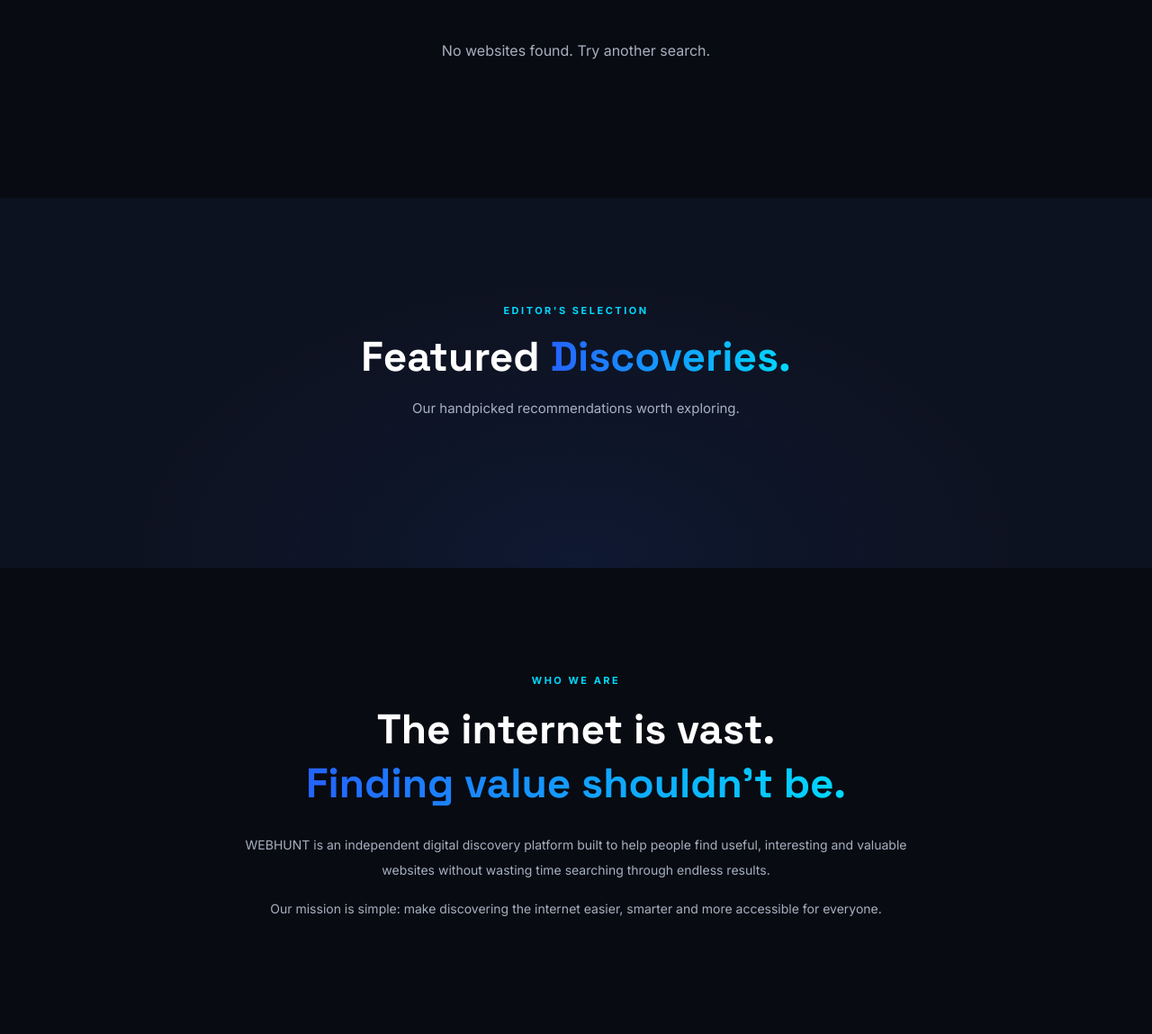
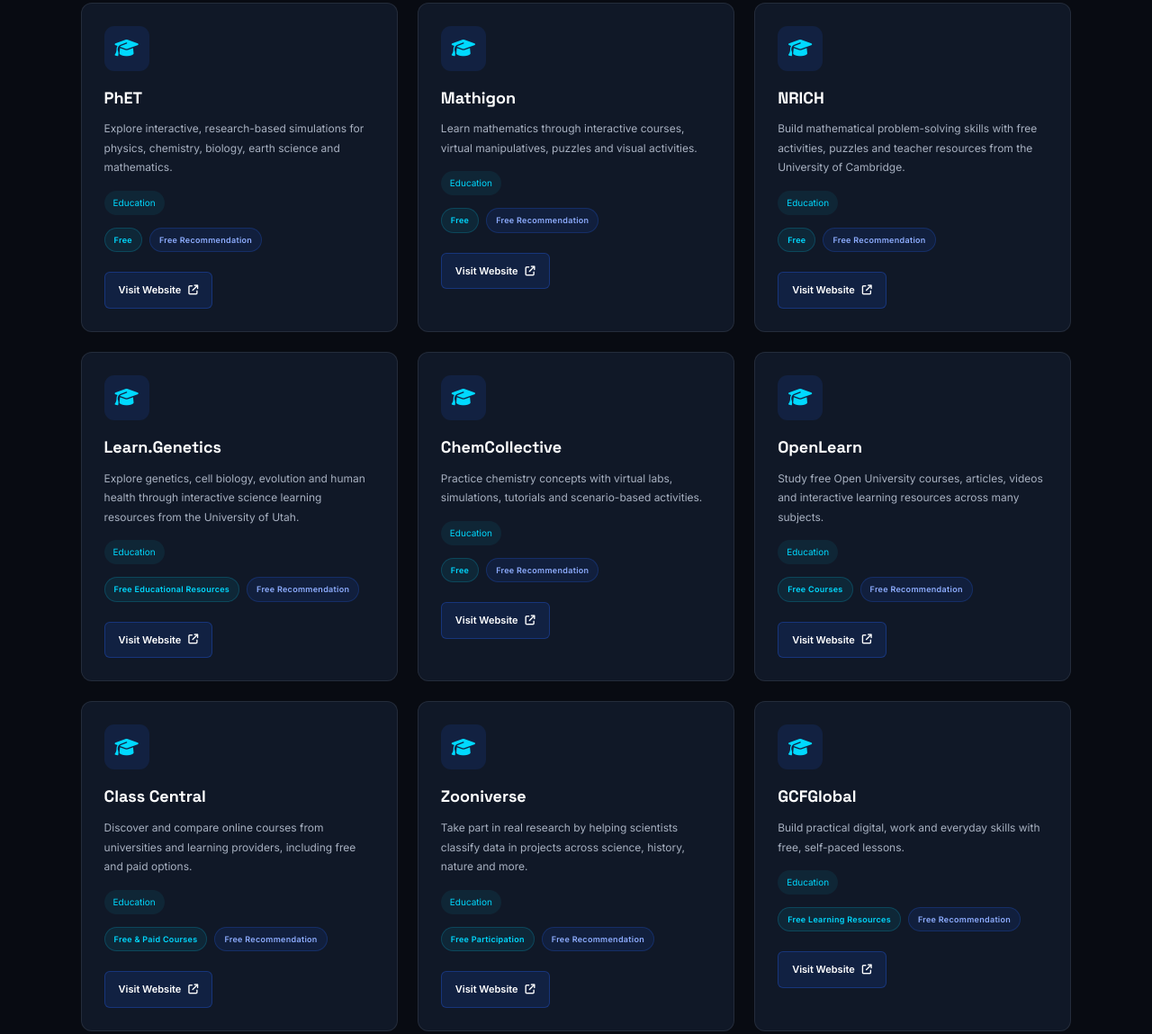
Before and after one commit to junaidahmedyahya2101-sys/web.hunt, a plain HTML site: page index.html in a window 1280 px wide. Shown: the part 2047-3196 px from the top of the page at 90% size. Drawn offline with Linux system fonts and the light colour scheme.

Commit message:
Add 10 Education websites and recommendation labels

```diff
--- a/css/style.css
+++ b/css/style.css
@@ -636,12 +636,48 @@ ul {
     background: var(--blue);
 }
 
+
+/* WEBSITE ACCESS & RECOMMENDATION LABELS */
+
+.website-labels {
+    display: flex;
+    flex-wrap: wrap;
+    align-items: center;
+    gap: 8px;
+    margin-top: 14px;
+}
+
+.access-label,
+.recommendation-label {
+    display: inline-block;
+    padding: 5px 10px;
+    border-radius: 20px;
+    font-size: 9px;
+    font-weight: 600;
+    letter-spacing: 0.3px;
+}
+
+.access-label {
+    background: rgba(0, 217, 255, 0.08);
+    border: 1px solid rgba(0, 217, 255, 0.18);
+    color: var(--cyan);
+}
+
+.recommendation-label {
+    background: rgba(37, 99, 255, 0.10);
+    border: 1px solid rgba(37, 99, 255, 0.22);
+    color: #8EADFF;
+}
+
+/* AFFILIATE LABEL */
+
 .affiliate-label {
     display: inline-block;
     color: #E5BD71;
     font-size: 10px;
     margin-left: 8px;
 }
+
 
 .empty-message {
     text-align: center;
--- a/js/script.js
+++ b/js/script.js
@@ -1,10 +1,128 @@
 
 /* =========================================
-   WEBHUNT — WEBSITE RENDERING SYSTEM
+   WEBHUNT — WEBSITE DISCOVERY SYSTEM
+   Discover. Explore. Connect.
 ========================================= */
 
 
-const websites = [];
+/* WEBSITE DATABASE */
+
+const websites = [
+
+    {
+        name: "PhET",
+        description: "Explore interactive, research-based simulations for physics, chemistry, biology, earth science and mathematics.",
+        url: "https://phet.colorado.edu/",
+        category: "Education",
+        access: "Free",
+        recommendation: "Free Recommendation",
+        affiliate: false,
+        featured: true
+    },
+
+    {
+        name: "Mathigon",
+        description: "Learn mathematics through interactive courses, virtual manipulatives, puzzles and visual activities.",
+        url: "https://mathigon.org/",
+        category: "Education",
+        access: "Free",
+        recommendation: "Free Recommendation",
+        affiliate: false,
+        featured: true
+    },
+
+    {
+        name: "NRICH",
+        description: "Build mathematical problem-solving skills with free activities, puzzles and teacher resources from the University of Cambridge.",
+        url: "https://nrich.maths.org/",
+        category: "Education",
+        access: "Free",
+        recommendation: "Free Recommendation",
+        affiliate: false,
+        featured: false
+    },
+
+    {
+        name: "Learn.Genetics",
+        description: "Explore genetics, cell biology, evolution and human health through interactive science learning resources from the University of Utah.",
+        url: "https://learn.genetics.utah.edu/",
+        category: "Education",
+        access: "Free Educational Resources",
+        recommendation: "Free Recommendation",
+        affiliate: false,
+        featured: false
+    },
+
+    {
+        name: "ChemCollective",
+        description: "Practice chemistry concepts with virtual labs, simulations, tutorials and scenario-based activities.",
+        url: "https://chemcollective.org/",
+        category: "Education",
+        access: "Free",
+        recommendation: "Free Recommendation",
+        affiliate: false,
+        featured: false
+    },
+
+    {
+        name: "OpenLearn",
+        description: "Study free Open University courses, articles, videos and interactive learning resources across many subjects.",
+        url: "https://www.open.edu/openlearn/",
+        category: "Education",
+        access: "Free Courses",
+        recommendation: "Free Recommendation",
+        affiliate: false,
+        featured: true
+    },
+
+    {
+        name: "Class Central",
+        description: "Discover and compare online courses from universities and learning providers, including free and paid options.",
+        url: "https://www.classcentral.com/",
+        category: "Education",
+        access: "Free & Paid Courses",
+        recommendation: "Free Recommendation",
+        affiliate: false,
+        featured: false
+    },
+
+    {
+        name: "Zooniverse",
+        description: "Take part in real research by helping scientists classify data in projects across science, history, nature and more.",
+        url: "https://www.zooniverse.org/",
+        category: "Education",
+        access: "Free Participation",
+        recommendation: "Free Recommendation",
+        affiliate: false,
+        featured: true
+    },
+
+    {
+        name: "GCFGlobal",
+        description: "Build practical digital, work and everyday skills with free, self-paced lessons.",
+        url: "https://edu.gcfglobal.org/",
+        category: "Education",
+        access: "Free Learning Resources",
+        recommendation: "Free Recommendation",
+        affiliate: false,
+        featured: false
+    },
+
+    {
+        name: "BetterExplained",
+        description: "Understand mathematics through intuitive, visual explanations, articles and guided lessons.",
+        url: "https://betterexplained.com/",
+        category: "Education",
+        access: "Free Articles; Paid Products",
+        recommendation: "Free Recommendation",
+        affiliate: false,
+        featured: false
+    }
+
+];
+
+
+/* WEBSITE CATEGORIES */
 
 const categories = [
     "AI Tools",
@@ -68,15 +186,18 @@ function createWebsiteCard(website) {
 
         <span class="website-category"></span>
 
-        <div>
-            ${website.affiliate
+        <div class="website-labels">
+            <span class="access-label"></span>
+            <span class="recommendation-label"></span>
+        </div>
+
+        ${website.affiliate
             ? '<span class="affiliate-label">Affiliate</span>'
-            : ''}
-        </div>
+            : ''
+        }
 
         ${website.url
             ? `<a class="visit-button"
-                  href="${website.url}"
                   target="_blank"
                   rel="noopener noreferrer">
                   Visit Website
@@ -89,8 +210,23 @@ function createWebsiteCard(website) {
     `;
 
     card.querySelector("h3").textContent = website.name;
+
     card.querySelector("p").textContent = website.description;
-    card.querySelector(".website-category").textContent = website.category;
+
+    card.querySelector(".website-category").textContent =
+        website.category;
+
+    card.querySelector(".access-label").textContent =
+        website.access;
+
+    card.querySelector(".recommendation-label").textContent =
+        website.recommendation;
+
+    const visitButton = card.querySelector(".visit-button");
+
+    if (website.url && visitButton.tagName === "A") {
+        visitButton.href = website.url;
+    }
 
     return card;
 }
@@ -113,7 +249,8 @@ function renderWebsites() {
         const matchesSearch =
             website.name.toLowerCase().includes(searchQuery) ||
             website.description.toLowerCase().includes(searchQuery) ||
-            website.category.toLowerCase().includes(searchQuery);
+            website.category.toLowerCase().includes(searchQuery) ||
+            website.access.toLowerCase().includes(searchQuery);
 
         return matchesCategory && matchesSearch;
     });
@@ -141,12 +278,14 @@ function renderFeaturedWebsites() {
     );
 
     featuredWebsites.forEach(website => {
+
         const card = createWebsiteCard(website);
 
         card.classList.remove("website-card");
         card.classList.add("featured-card");
 
         featuredGrid.appendChild(card);
+
     });
 }
 
```
